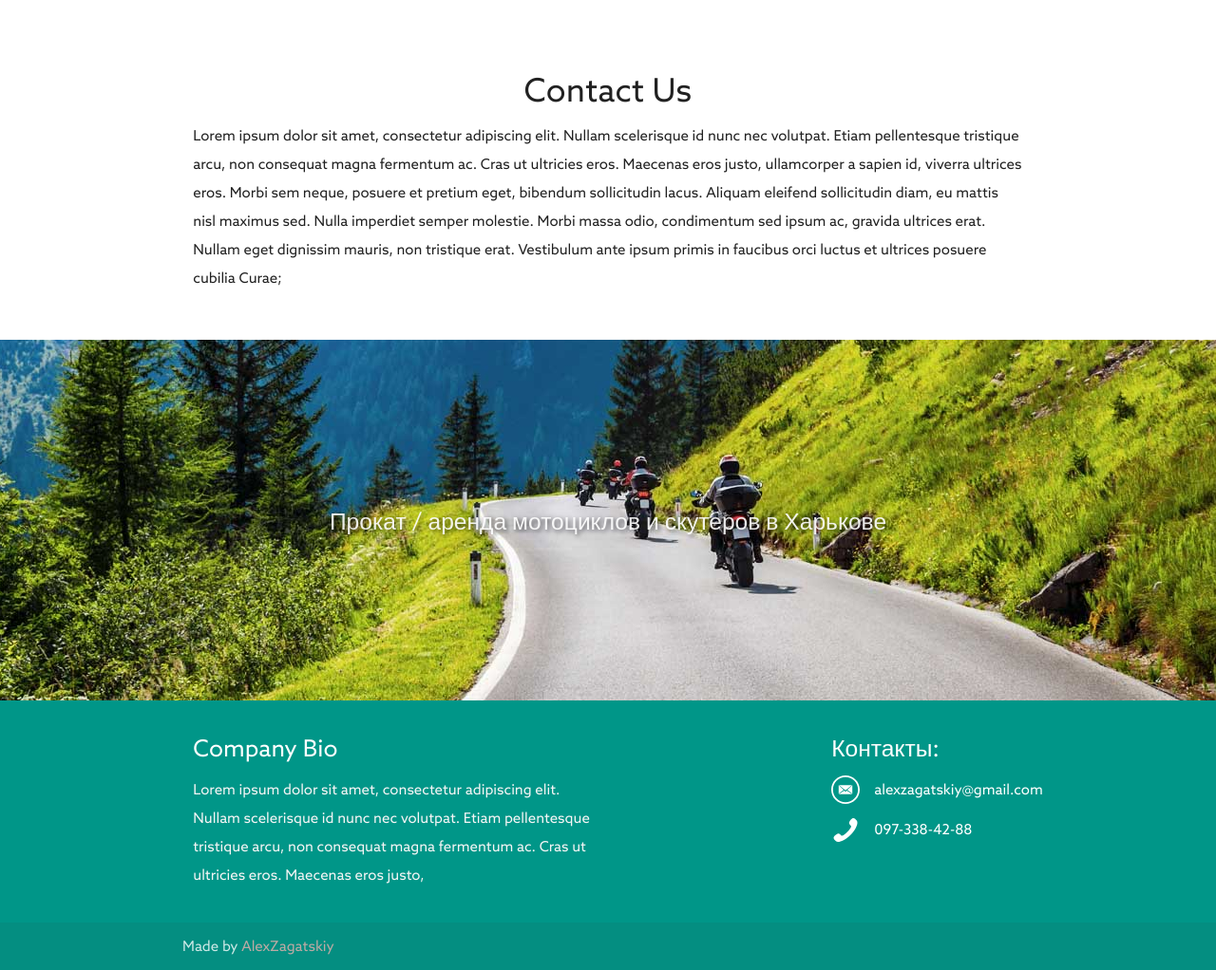
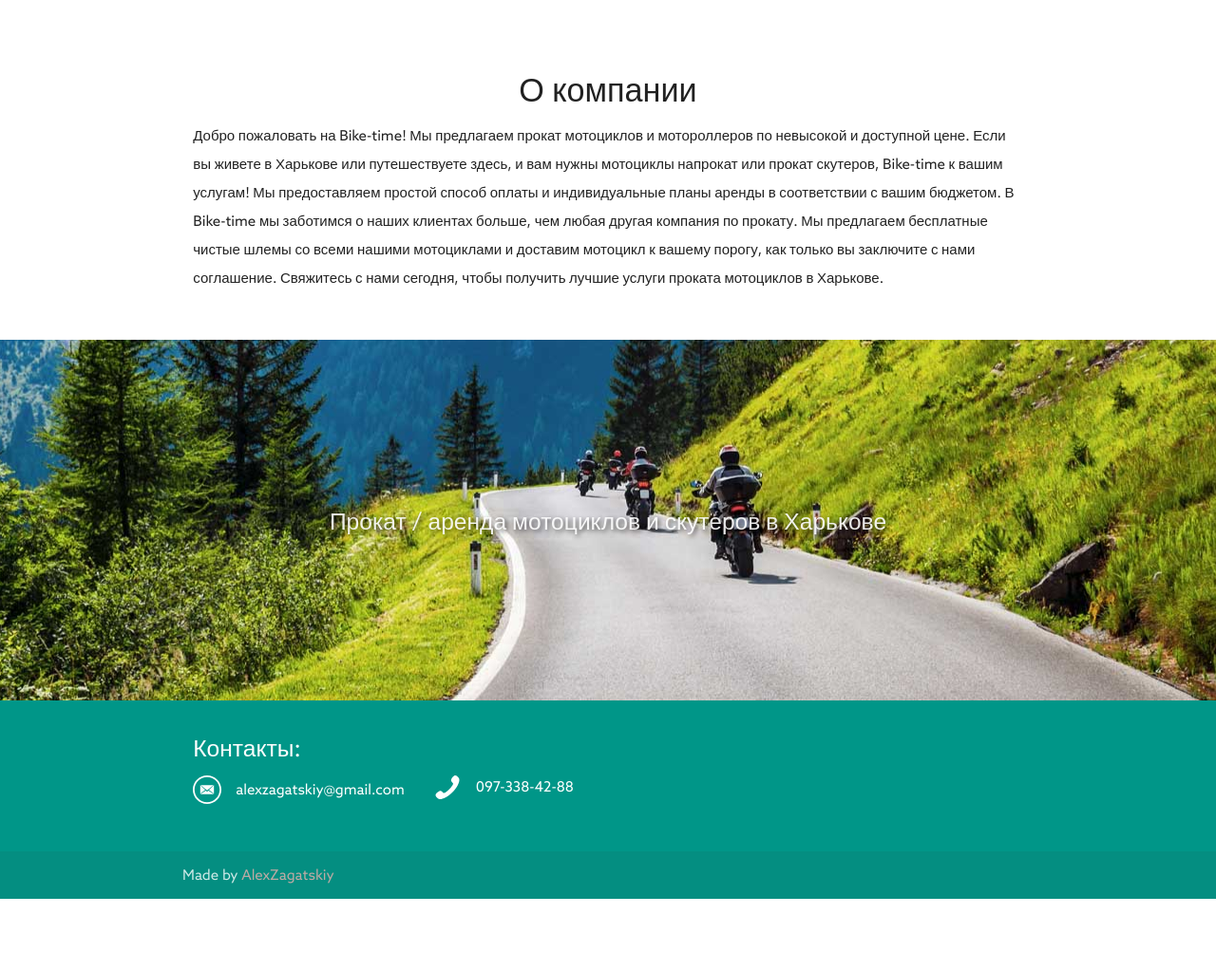
Before and after one commit to sprinter-kharkiv/bike-time, a website: page docs/index.html in a window 1280 px wide. Shown: the part 1377-2399 px from the top of the page at 95% size. After the commit the page ends 2324 px from the top, so only its background shows below. Drawn offline with Linux system fonts and the light colour scheme.

Commit message:
text changes

```diff
--- a/docs/index.html
+++ b/docs/index.html
@@ -14,9 +14,11 @@
   <script async src="https://www.googletagmanager.com/gtag/js?id=UA-109717436-1"></script>
   <script>
       window.dataLayer = window.dataLayer || [];
+
       function gtag() {
           dataLayer.push(arguments);
       }
+
       gtag('js', new Date());
 
       gtag('config', 'UA-109717436-1');
@@ -150,11 +152,11 @@
           </h2>
           <h5 class="center">Доступные цены</h5>
 
-          <p class="light">Lorem ipsum dolor sit amet, consectetur adipiscing elit. Nullam
-            scelerisque id nunc
-            nec volutpat. Etiam pellentesque tristique arcu, non consequat magna fermentum ac. Cras
-            ut ultricies eros.
-            Maecenas eros justo, ullamcorpe</p>
+          <p class="light">
+            Мы предоставляем простой способ
+            оплаты и индивидуальные планы аренды в соответствии с
+            вашим бюджетом.
+          </p>
         </div>
       </div>
 
@@ -182,11 +184,12 @@
           </h2>
           <h5 class="center">Сервис</h5>
 
-          <p class="light">Lorem ipsum dolor sit amet, consectetur adipiscing elit. Nullam
-            scelerisque id nunc
-            nec volutpat. Etiam pellentesque tristique arcu, non consequat magna fermentum ac. Cras
-            ut ultricies eros.
-            Maecenas eros justo, ullamcorpe</p>
+          <p class="light">Перед каждым прокатом мы проводим
+            тщательную проверку качества: тормоза, световое оборудование, давление в шинах.
+            В случае любого неожиданного события наша служба
+            поддержки клиентов находится в вашем распоряжении 24/7.
+<!--            Пробег не ограничен.-->
+          </p>
         </div>
       </div>
     </div>
@@ -276,20 +279,19 @@
     <div class="row">
       <div class="col s12 center">
         <h3><i class="mdi-content-send brown-text"></i></h3>
-        <h4>Contact Us</h4>
-        <p class="left-align light">Lorem ipsum dolor sit amet, consectetur adipiscing elit. Nullam
-          scelerisque id nunc
-          nec volutpat. Etiam pellentesque tristique arcu, non consequat magna fermentum ac. Cras ut
-          ultricies eros.
-          Maecenas eros justo, ullamcorper a sapien id, viverra ultrices eros. Morbi sem neque,
-          posuere et pretium eget,
-          bibendum sollicitudin lacus. Aliquam eleifend sollicitudin diam, eu mattis nisl maximus
-          sed. Nulla imperdiet
-          semper molestie. Morbi massa odio, condimentum sed ipsum ac, gravida ultrices erat. Nullam
-          eget dignissim
-          mauris, non tristique erat. Vestibulum ante ipsum primis in faucibus orci luctus et
-          ultrices posuere cubilia
-          Curae;</p>
+        <h4>О компании</h4>
+        <p class="left-align light">
+          Добро пожаловать на Bike-time! Мы
+          предлагаем прокат мотоциклов и мотороллеров по невысокой и
+          доступной цене. Если вы живете в Харькове или путешествуете здесь, и вам нужны мотоциклы
+          напрокат или прокат скутеров, Bike-time к вашим услугам! Мы предоставляем простой способ
+          оплаты и индивидуальные планы аренды в соответствии с
+          вашим бюджетом. В Bike-time мы заботимся о наших клиентах больше, чем
+          любая другая компания по прокату. Мы предлагаем бесплатные чистые шлемы со всеми нашими
+          мотоциклами и доставим мотоцикл к вашему порогу, как только вы заключите с нами
+          соглашение. Свяжитесь с нами сегодня, чтобы
+          получить лучшие услуги проката мотоциклов в Харькове.
+        </p>
       </div>
     </div>
   </div>
@@ -299,7 +301,8 @@
   <div class="section no-pad-bot">
     <div class="container">
       <div class="row center">
-        <h5 class="header text-shadow col s12 light">Прокат / аренда мотоциклов и скутеров в Харькове</h5>
+        <h5 class="header text-shadow col s12 light">Прокат / аренда мотоциклов и скутеров в
+          Харькове</h5>
       </div>
     </div>
   </div>
@@ -309,23 +312,21 @@
 <footer class="page-footer teal">
   <div class="container">
     <div class="row">
-      <div class="col l6 s12">
-        <h5 class="white-text">Company Bio</h5>
-        <p class="grey-text text-lighten-4">Lorem ipsum dolor sit amet, consectetur adipiscing elit.
-          Nullam scelerisque id nunc
-          nec volutpat. Etiam pellentesque tristique arcu, non consequat magna fermentum ac. Cras ut
-          ultricies eros.
-          Maecenas eros justo,</p>
-
-
-      </div>
-      <div class="col l3 s12">
-<!--        <h5 class="white-text">Settings</h5>-->
-<!--        <ul>-->
-<!--          <li><a class="white-text" href="#!">Link</a></li>-->
-<!--        </ul>-->
-      </div>
-      <div class="col l3 s12">
+<!--      <div class="col l2 s12">-->
+<!--                <h5 class="white-text">Company Bio</h5>-->
+<!--                <p class="grey-text text-lighten-4">Lorem ipsum dolor sit amet, consectetur adipiscing elit.-->
+<!--                  Nullam scelerisque id nunc-->
+<!--                  nec volutpat. Etiam pellentesque tristique arcu, non consequat magna fermentum ac. Cras ut-->
+<!--                  ultricies eros.-->
+<!--                  Maecenas eros justo,</p>-->
+<!--      </div>-->
+<!--      <div class="col l6 s12">-->
+<!--                <h5 class="white-text">Settings</h5>-->
+<!--                <ul>-->
+<!--                  <li><a class="white-text" href="#!">Link</a></li>-->
+<!--                </ul>-->
+<!--      </div>-->
+      <div class="col l12 s12">
         <h5 class="white-text">Контакты:</h5>
         <ul class="footer-contact">
           <li>
--- a/src/scss/critical.scss
+++ b/src/scss/critical.scss
@@ -114,6 +114,10 @@ footer.page-footer {
 }
 
 .footer-contact {
+  display: flex;
+  li {
+    margin-right: 2em;
+  }
   &__link {
     display: flex;
     align-items: center;
```
Also changed, not shown: src/index.html (+43 -42 lines), docs/css/critical.min.css, 1 other file. Lines whose indentation alone changed are shown as unchanged.
